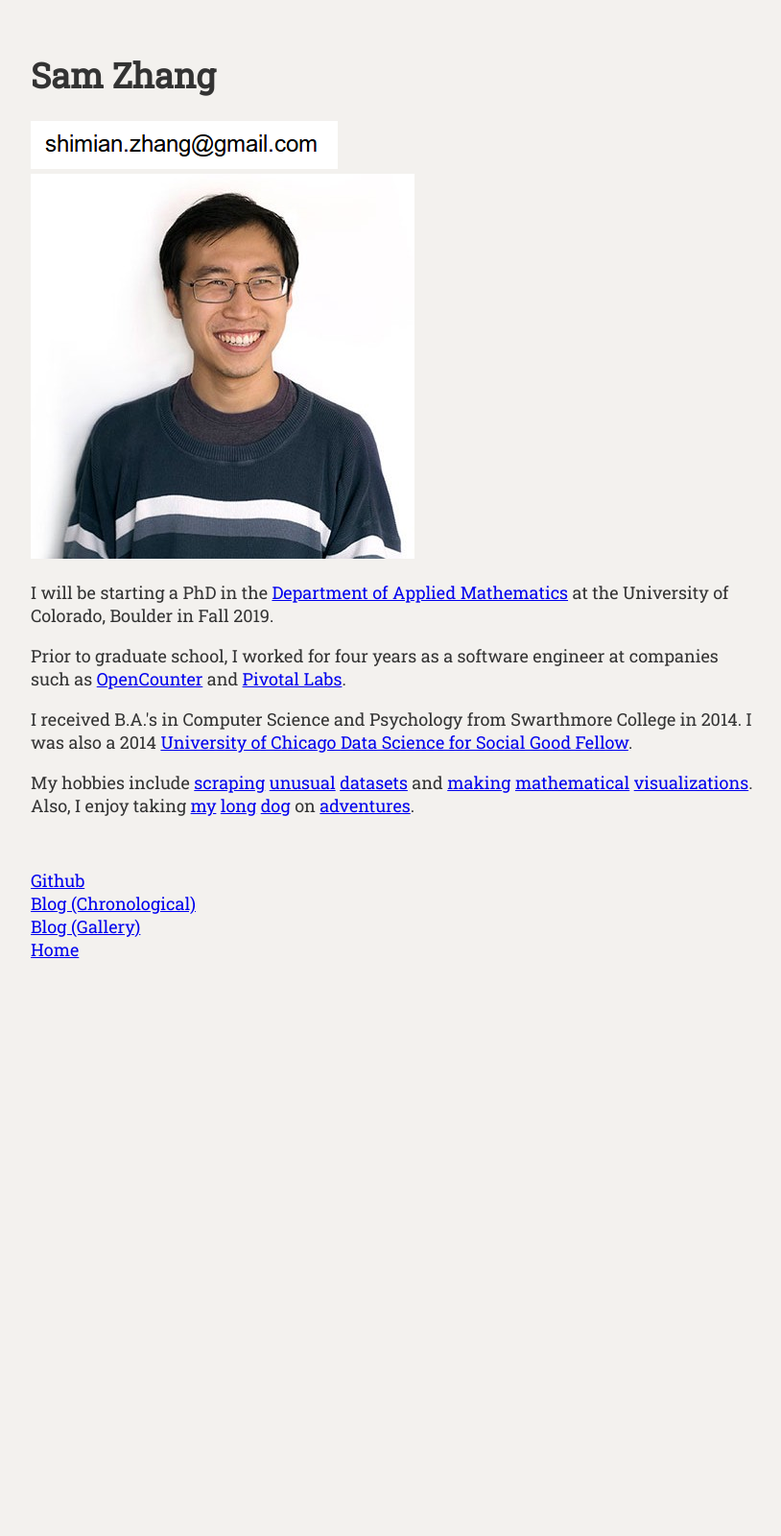
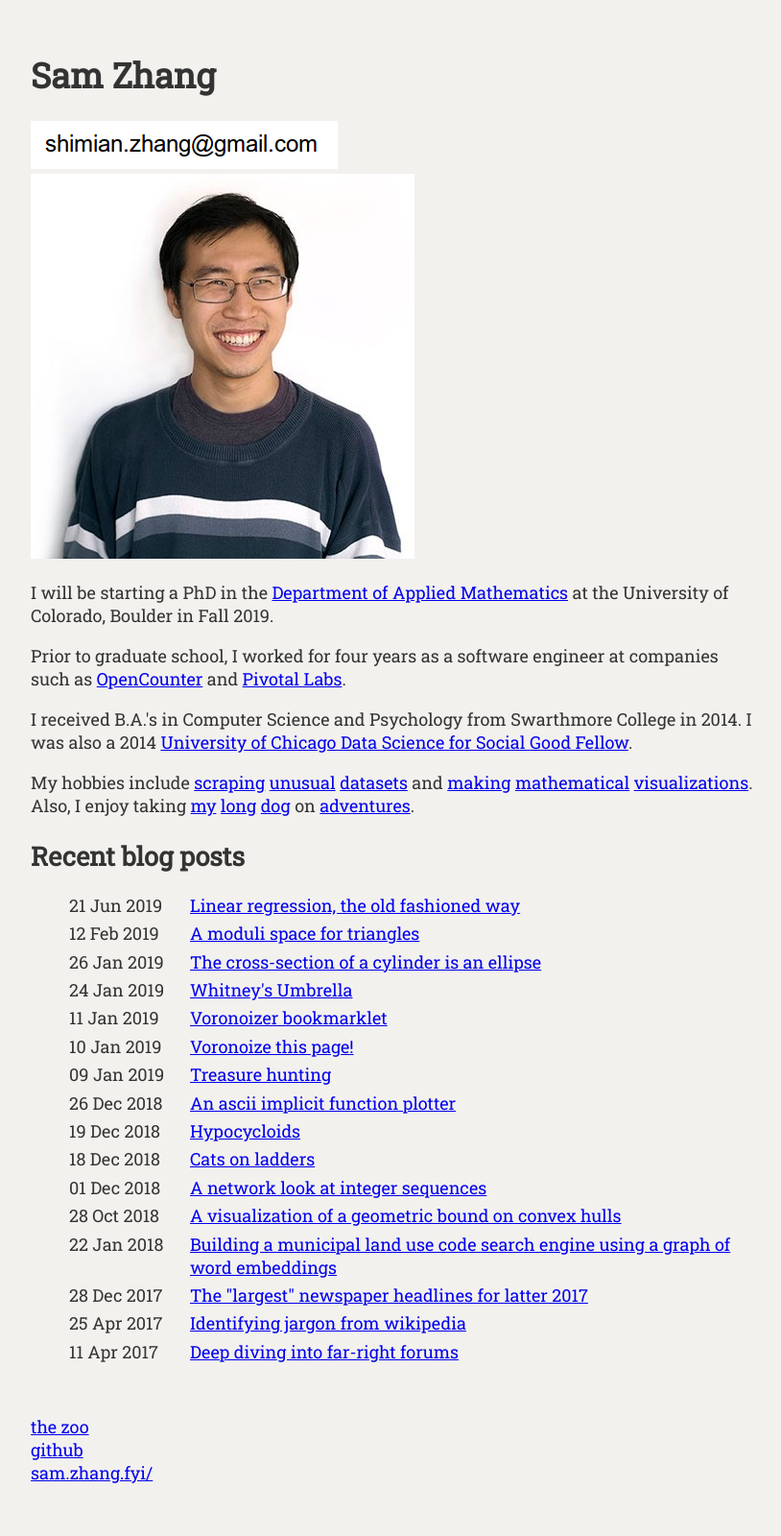
Before and after one commit to samzhang111/samzhang111.github.io, a Jekyll site: the page built from index.html, in a window 1280 px wide. Shown: the whole page at 96% size, without its empty margins (230-1044 px from the left). Built offline with Jekyll 4.4.1, drawn with Linux system fonts in a browser that asks for light colours; before the commit the page ends 1055 px from its top, so only the background shows below that.

Commit message:
Add blog posts to front page

```diff
--- a/_layouts/default.html
+++ b/_layouts/default.html
@@ -7,18 +7,9 @@ layout: template
 
   <p>
   <div id="tail">
-      <div>
-          <a href="https://github.com/samzhang111">Github</a>
-      </div>
-      <div>
-          <a href="/html/blog">Blog (Chronological)</a>
-      </div>
-      <div>
-          <a href="/html/zoo">Blog (Gallery)</a>
-      </div>
-      <div>
-          <a href="/">Home</a>
-      </div>
+      <div> <a href="/html/zoo">the zoo</a> </div>
+      <div> <a href="https://github.com/samzhang111">github</a> </div>
+      <div> <a href="/">sam.zhang.fyi/</a> </div>
   </div>
 
 </div>
--- a/index.html
+++ b/index.html
@@ -30,4 +30,22 @@ My hobbies include <a href="/2017/04/11/southern-poverty-law-center/">scraping</
 <a href="/images/long.jpg">long</a>
 <a href="/images/boop.jpg">dog</a> on <a href="/images/hike.jpg">adventures</a>.
 
+<div class="vertical-section"><h2>Recent blog posts</h2>
+    <ul>
+        {% for post in site.posts %}
+    {% capture postyear %} {{ post.date | date: '%Y' }} {% endcapture %}
+    {% assign postyear = postyear | plus: 0 %}
+
+    {% if postyear > 2016 %}
+    <li class="row">
+        <span class="date">{{ post.date | date_to_string }}</span>
+        <a class="title" href="{{ post.url }}">{{ post.title }}</a>
+    </li>
+
+    {% endif %}
+
+        {% endfor %}
+    </ul>
 </div>
+
+</div>
```
Also changed, not shown: _posts/2019-06-21-least-squares-springs.md (+2 -2 lines).
